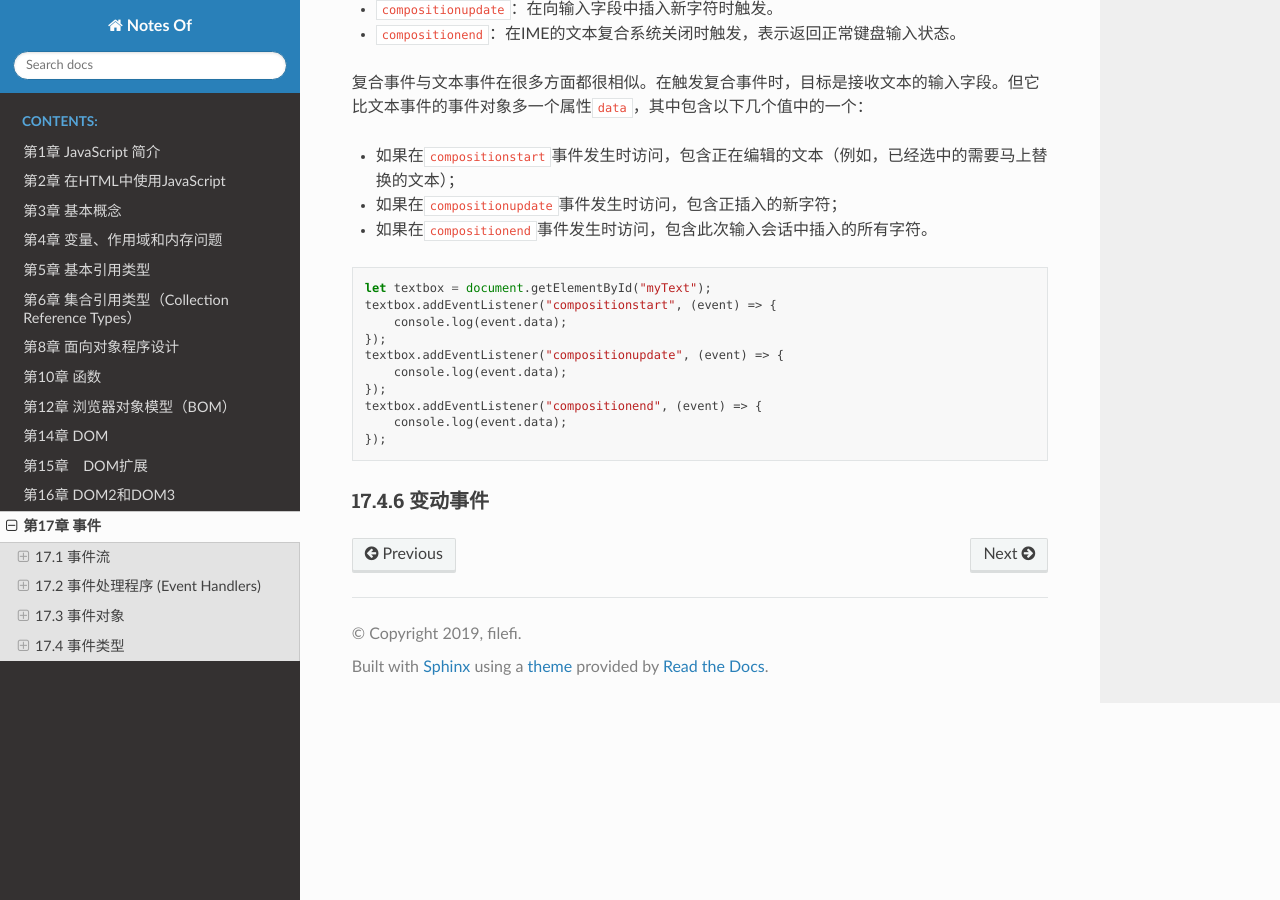
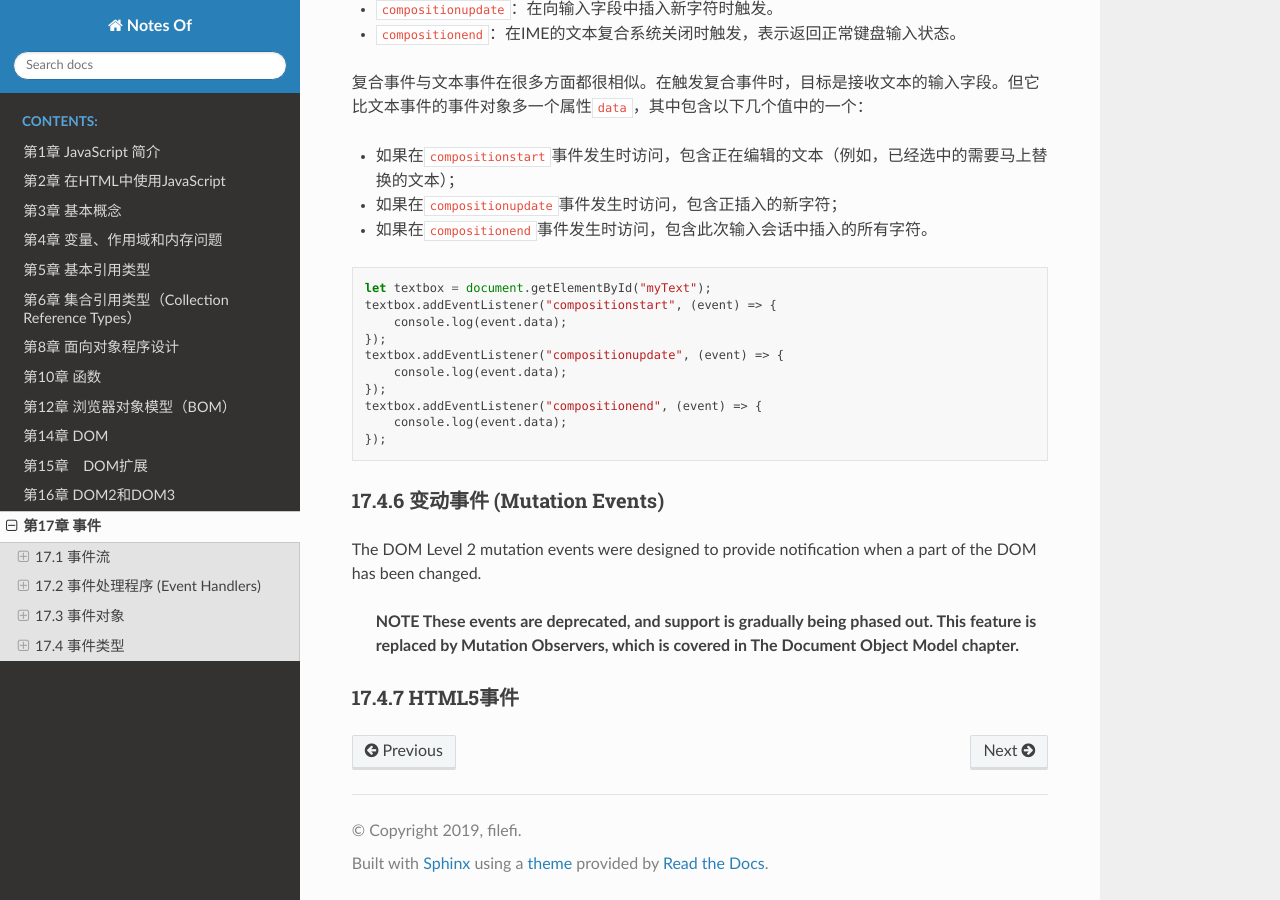
Before and after one commit to filefi/NotesOfProfessional-JavaScript-for-Web-Developers, a Sphinx documentation site: the page built from source/Chapter17-Events.md, in a window 1280 px wide and 900 px high, scrolled down 21850 px. Built offline with Sphinx 7.4.7 and the Read the Docs theme 2.0.0, drawn with Linux system fonts in a browser that asks for light colours.

````diff
--- a/source/Chapter17-Events.md
+++ b/source/Chapter17-Events.md
@@ -799,4 +799,12 @@ textbox.addEventListener("compositionend", (event) => {
 });
 ```
 
-### 17.4.6 变动事件
+### 17.4.6 变动事件 (Mutation Events)
+
+The DOM Level 2 mutation events were designed to provide notification when a part of the DOM has been changed.
+
+> **NOTE These events are deprecated, and support is gradually being phased out. This feature is replaced by Mutation Observers, which is covered in The Document Object Model chapter.**
+
+
+
+### 17.4.7 HTML5事件
````
